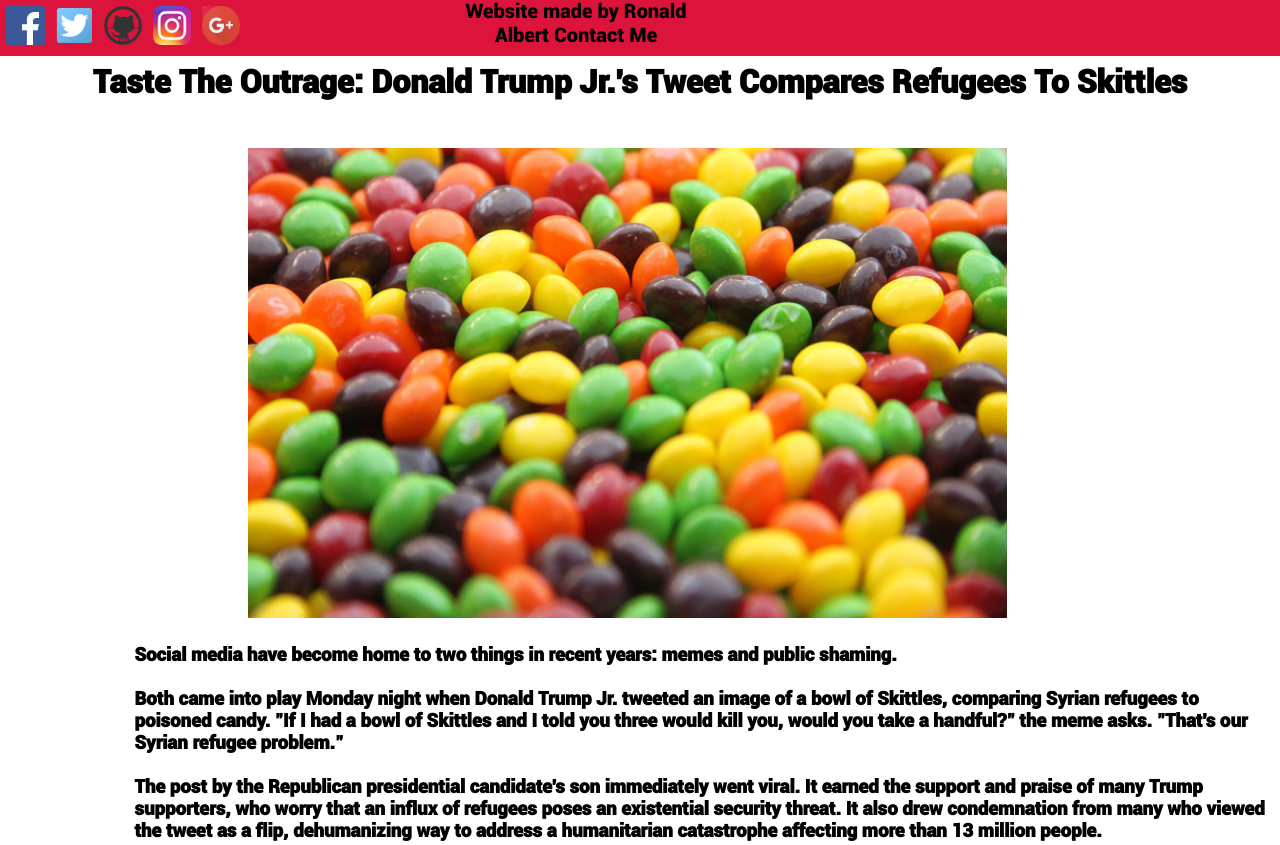
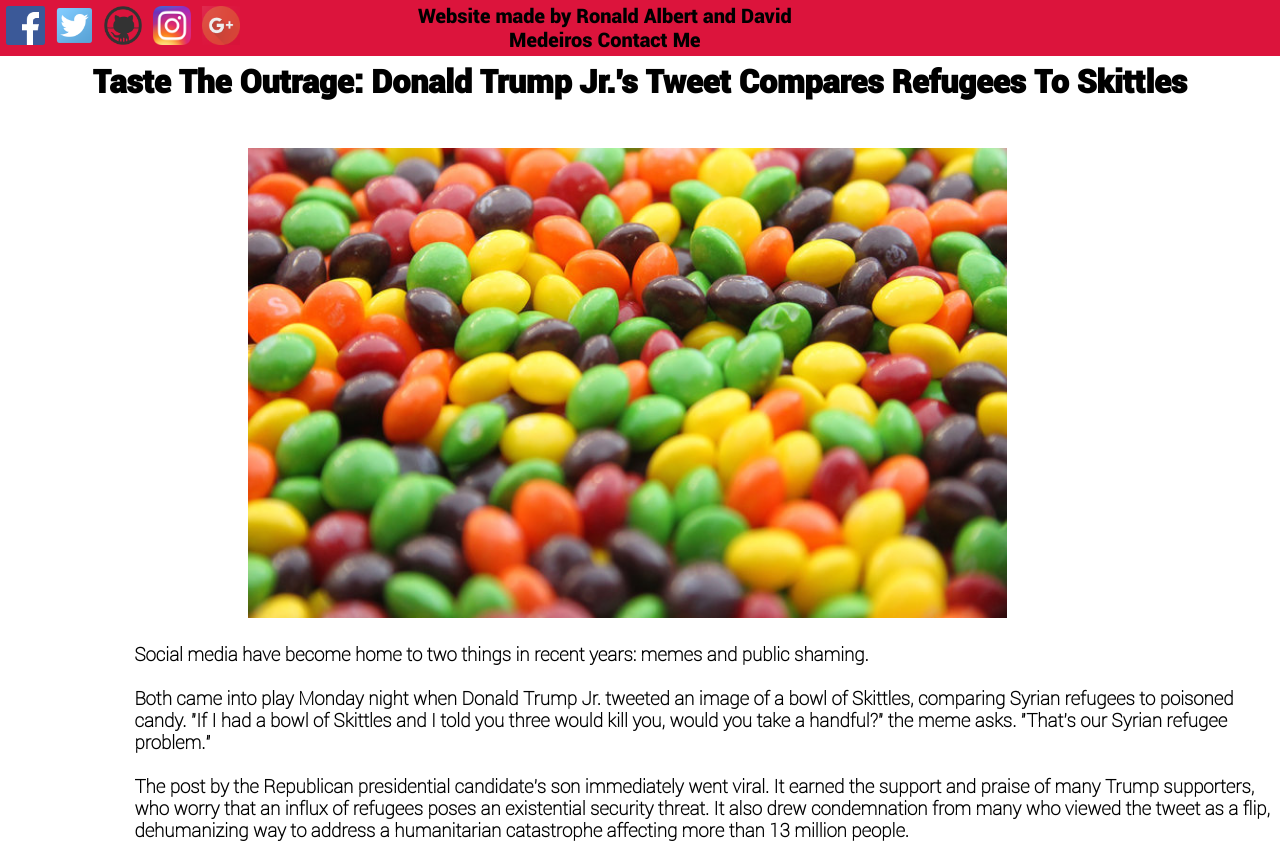
Before and after one commit to ronaldalbrt/englishtask-news, a plain HTML site: page index.html in a window 1280 px wide. Shown: the top 845 px of the page. Drawn offline with Linux system fonts and the light colour scheme.

Commit message:
ChangedTheFontStyle

```diff
--- a/index.html
+++ b/index.html
@@ -30,12 +30,12 @@
          <header>
             <div class="header">
                 <p>
-                    Website made by Ronald Albert
+                    Website made by Ronald Albert and David Medeiros
                     Contact Me
                 </p>
             </div>
             <div id="RedeSociais">
-                <a href="https://www.facebook.com/ronald.albert.125" target="_blank"><img src = "Imagens/facebook.png" alt="facebook icon"></a>
+                <a href="https://www.facebook.com/eduardxvictor" target="_blank"><img src = "Imagens/facebook.png" alt="facebook icon"></a>
                 <a href="https://twitter.com/ronaldalbrt" target="_blank"><img src = "Imagens/twitter.png" alt="twitter icon"></a>
                 <a href="https://github.com/ronaldalbertjr" target="_blank"><img src = "Imagens/github.png" alt="github icon"></a>
                 <a href="https://www.instagram.com/ronaldalbert1609/" target="_blank"><img src = "Imagens/instagram.png" alt="instagram icon"></a>
--- a/style.css
+++ b/style.css
@@ -1,11 +1,16 @@
 @font-face
 {
     font-family: NewsFont;
+    src: url(Fonte/Roboto-Thin.ttf);
+}
+@font-face
+{
+    font-family: NewsFont2;
     src: url(Fonte/Roboto-Black.ttf);
 }
 h1
 {
-    font-family: NewsFont;
+    font-family: NewsFont2;
     margin-top: 5%;
     text-align: center;
 }
@@ -42,16 +47,17 @@ header
 header div
 {
     position: relative;
-    width: 20%;
+    width: 35%;
     left: 35%;
 }
 div p
 {
-    margin-left: 0;
-    margin-top: -0.5%;
-    font-family: NewsFont;
+    margin-top: 1%;
+    font-family: NewsFont2;
     font-size: 20px;
     text-align: center;
+    position: relative;
+    left: -15%;
 }
 #RedeSociais img
 {
```
Also changed, not shown: Fonte/Roboto-Thin.ttf (added), Imagens/SkittlesToRefugee.png, Imagens/background.jpg (added).
